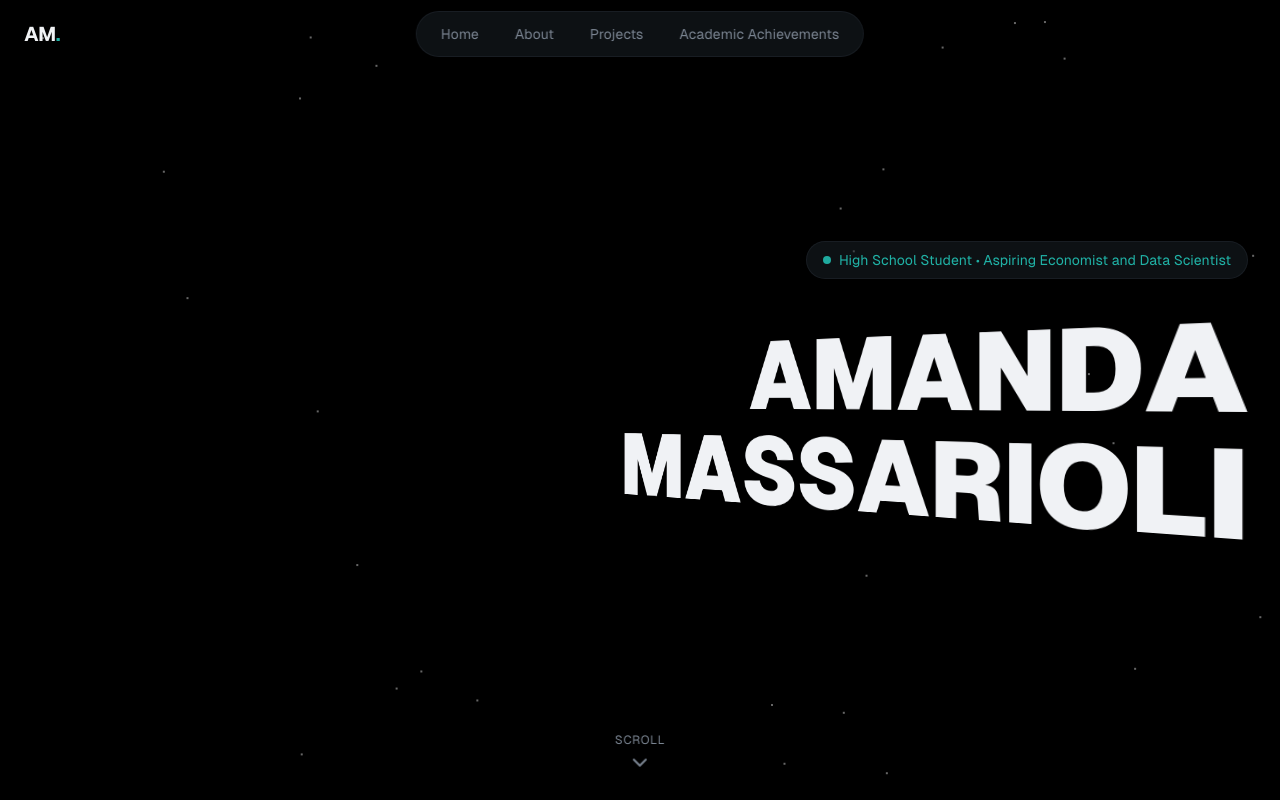
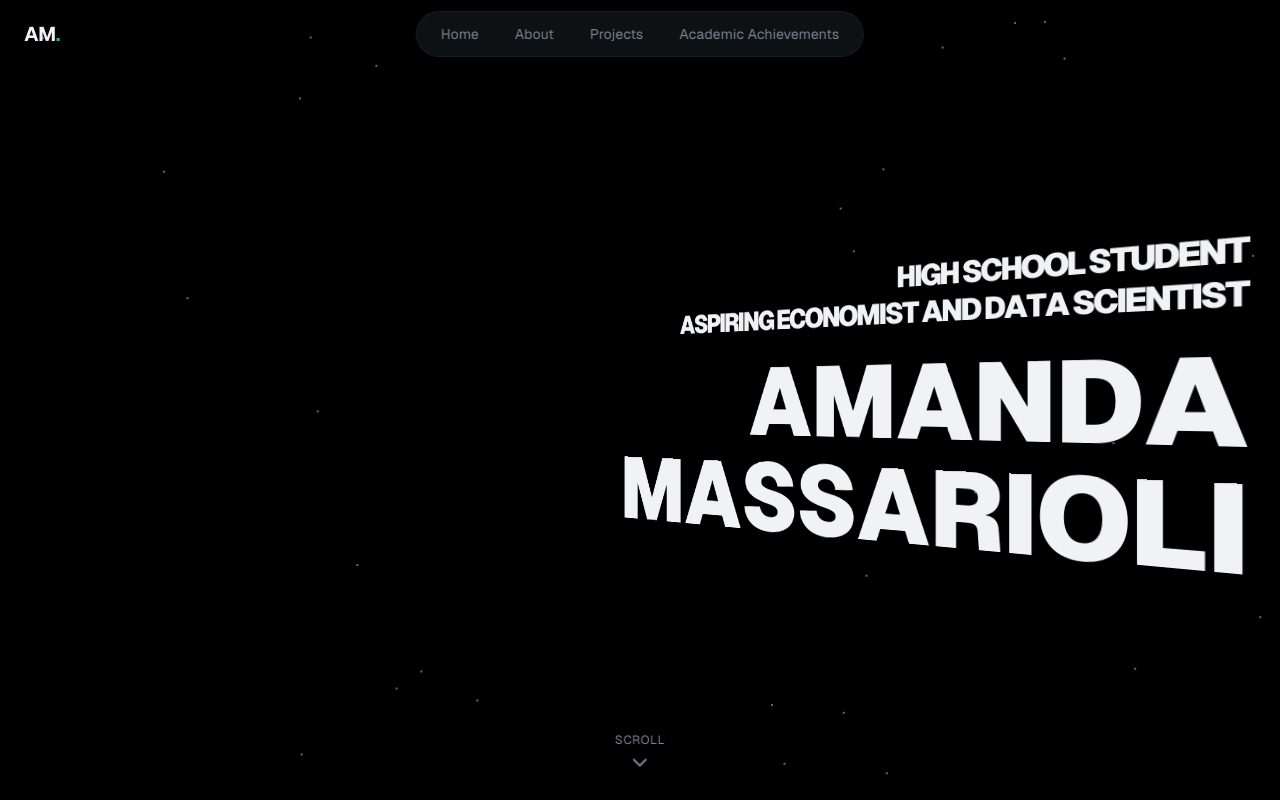
Before and after one commit to amandamassarioli/amanda.massarioli, a React (Vite) app: page / in a window 1280 px wide. Shown: the top 800 px of the page. Built offline with nearby package versions, Linux system fonts and the light colour scheme.

Commit message:
Hero changes

```diff
--- a/index.html
+++ b/index.html
@@ -2,7 +2,7 @@
 <html lang="en">
   <head>
     <meta charset="UTF-8" />
-    <link rel="icon" type="image/svg+xml" href="/vite.svg" />
+    <link rel="icon" type="image/svg+xml" href="/vite.svg" /> <!-- icone -->
     <meta name="viewport" content="width=device-width, initial-scale=1.0" />
     <title>Amanda-Massarioli</title>
   </head>
--- a/src/sections/Hero.jsx
+++ b/src/sections/Hero.jsx
@@ -72,22 +72,21 @@ export const Hero = () => {
                   transformOrigin: 'left center',
                 }}
               >
-                <span className="inline-flex items-center gap-2 px-4 py-2 rounded-full glass text-sm text-primary">
-                  <span className="w-2 h-2 bg-primary rounded-full animate-pulse" />
-                  High School Student • Aspiring Economist and Data Scientist
-                </span>
+
               </div>
 
               <h1
-                className="text-10xl md:text-9xl lg:text-10xl font-black leading-none uppercase tracking-tight text-right select-none"
+                className="flex flex-col items-end text-10xl md:text-9xl lg:text-10xl font-black leading-none uppercase tracking-tight select-none"
                 style={{
                   transform: 'rotateY(-25deg)',
                   transformOrigin: 'right center',
                 }}
               >
-                <InteractiveHoverText text="Amanda" />
-                <br />
-                <InteractiveHoverText text="Massarioli" />
+                <InteractiveHoverText text="High School Student" className="text-4xl" />
+                <InteractiveHoverText text="Aspiring Economist and Data Scientist" className="text-4xl mt-1 mb-6" />
+                <InteractiveHoverText text="Amanda" className="text-15xl" />
+                <InteractiveHoverText text="Massarioli" className="text-15xl" />
+
               </h1>
             </div>
           </div>
@@ -110,9 +109,9 @@ export const Hero = () => {
   );
 };
 
-const InteractiveHoverText = ({ text }) => {
+const InteractiveHoverText = ({ text, className = "" }) => {
   return (
-    <span className="inline-block group cursor-default">
+    <span className={`inline-block group cursor-default ${className}`}>
       {text.split("").map((char, index) => (
         <span
           key={index}
```
